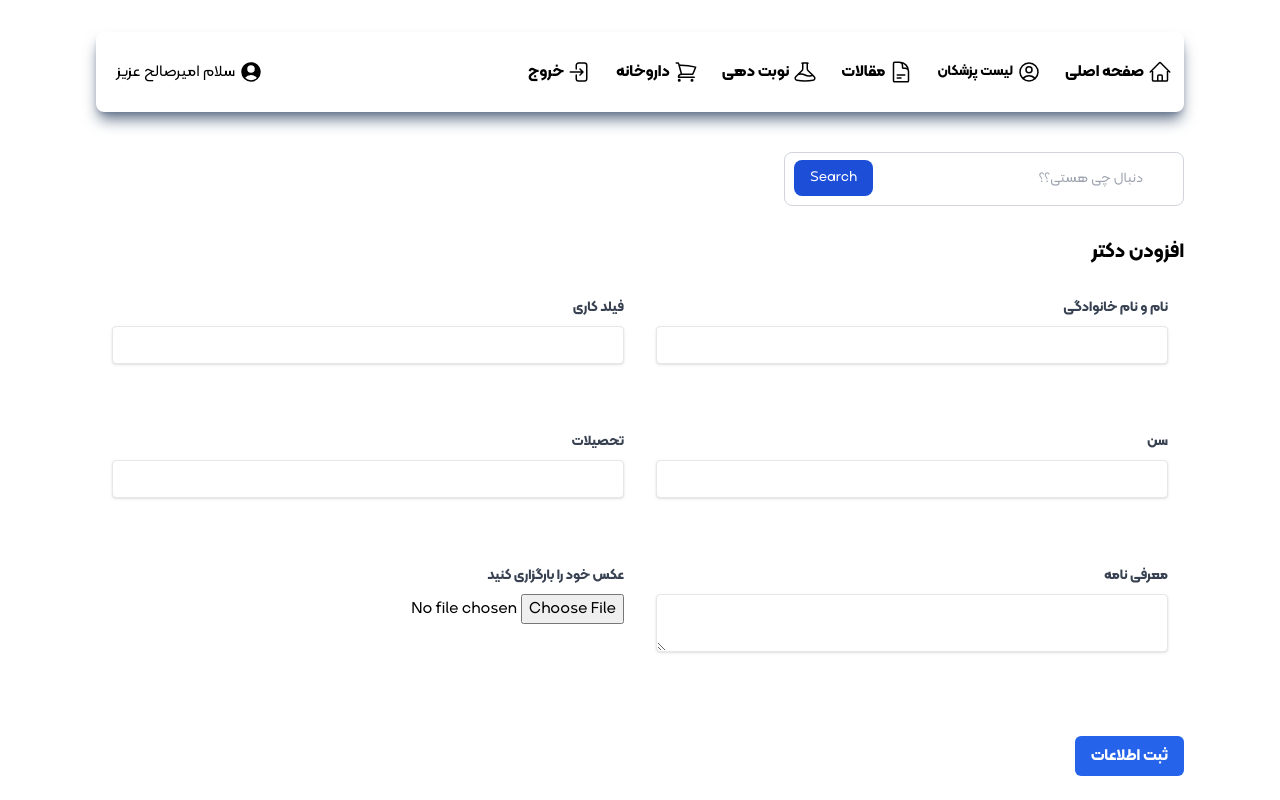
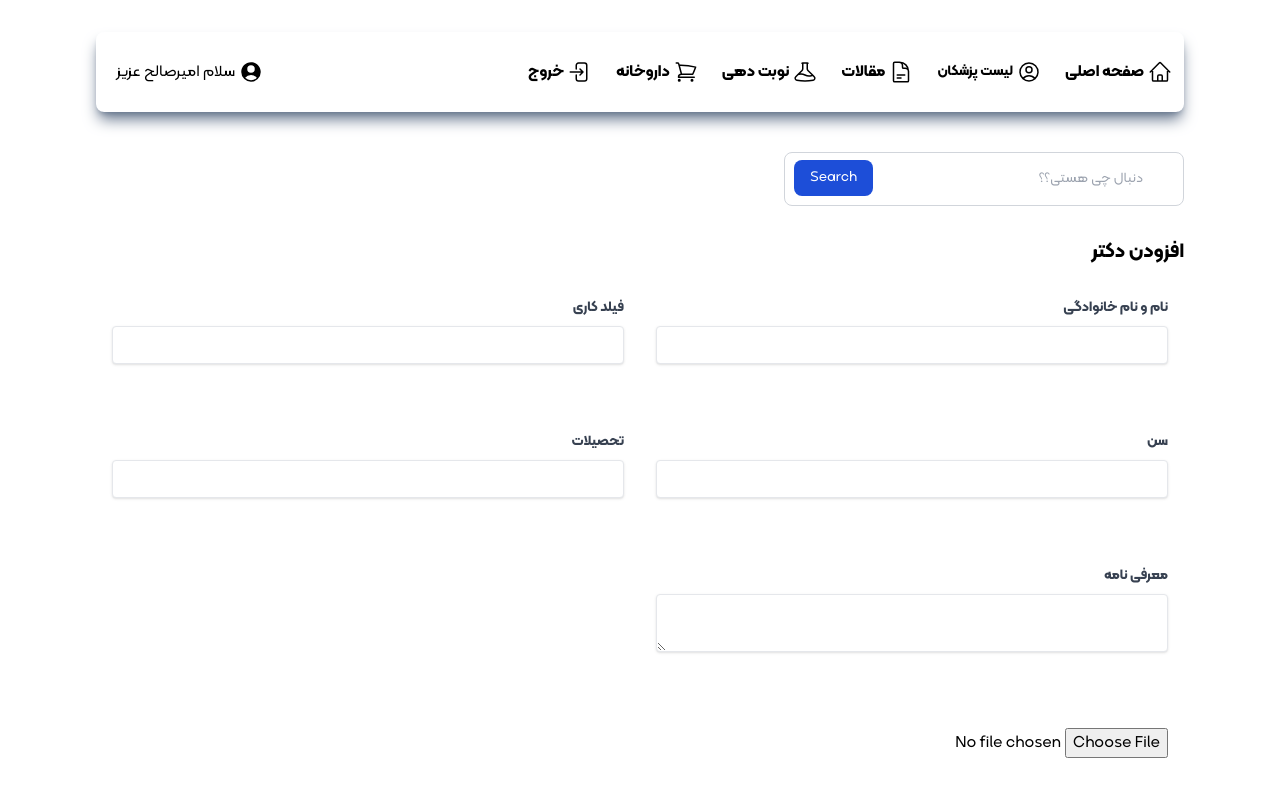
Before and after one commit to Amirsaleh2002/medical, a React (Vite) app: page /doctor/newdoctor in a window 1280 px wide. Shown: the top 800 px of the page. Built offline with nearby package versions, Linux system fonts and the light colour scheme.

Commit message:
fix some problems

```diff
--- a/src/Pages/NewDoctor.tsx
+++ b/src/Pages/NewDoctor.tsx
@@ -141,17 +141,11 @@ function NewDoctor() {
 
               <span className="text-red-400"></span>
             </div>
+          </div>
             <div className="mb-4 p-4">
-              <label
-                className="block text-gray-700 text-sm font-bold mb-2"
-                htmlFor="emailInput"
-              >
-                عکس خود را بارگزاری کنید
-              </label>
               <input type="file" />
               <span className="text-red-400"></span>
             </div>
-          </div>
           <button
             className="font-bold py-2 mt-6 bg-blue-600 text-white rounded-md px-4"
             type="button"
--- a/src/Pages/TurnRating.tsx
+++ b/src/Pages/TurnRating.tsx
@@ -1,6 +1,6 @@
 // import React from 'react'
 
-import { useState} from "react";
+import { useState } from "react";
 import Sidebar from "../Components/Sidebar";
 import Header from "../Components/Header";
 import { Link } from "react-router-dom";
@@ -12,7 +12,38 @@ import { Patients } from "../Components/srcTs/tsTypes/Patients.type";
 
 function TurnRating() {
   const [sidebarStatus, setSidebarStatus] = useState<boolean>(false);
-  const [patients, setPatients] = useState<Patients[]>([
+  // const [patients, setPatients] = useState<Patients[]>([
+  //   {
+  //     id: "1",
+  //     name: "صالح",
+  //     age: 30,
+  //     sex: "male",
+  //     phoneNumber: "09159563214",
+  //     department: "داخلی",
+  //     doctor: "اقای هژبر",
+  //   },
+  //   {
+  //     id: "2",
+  //     name: "صادق",
+  //     age: 45,
+  //     sex: "male",
+  //     phoneNumber: "09369853214",
+  //     department: "پوست",
+  //     doctor: "اقای نیازی",
+  //   },
+  // ]);
+
+  // setPatients([{
+  //   id: "3",
+  //   name: "میترا",
+  //   age: 14,
+  //   sex: "female",
+  //   phoneNumber: "09907896325",
+  //   department: "عمومی",
+  //   doctor: "خانم میرغلمی",
+  // },])
+
+  let patients: Patients[] = [
     {
       id: "1",
       name: "صالح",
@@ -31,8 +62,7 @@ function TurnRating() {
       department: "پوست",
       doctor: "اقای نیازی",
     },
-  ]);
-
+  ];
   // const dispatch = useAppDispatch();
 
   // useEffect(() => {
```
